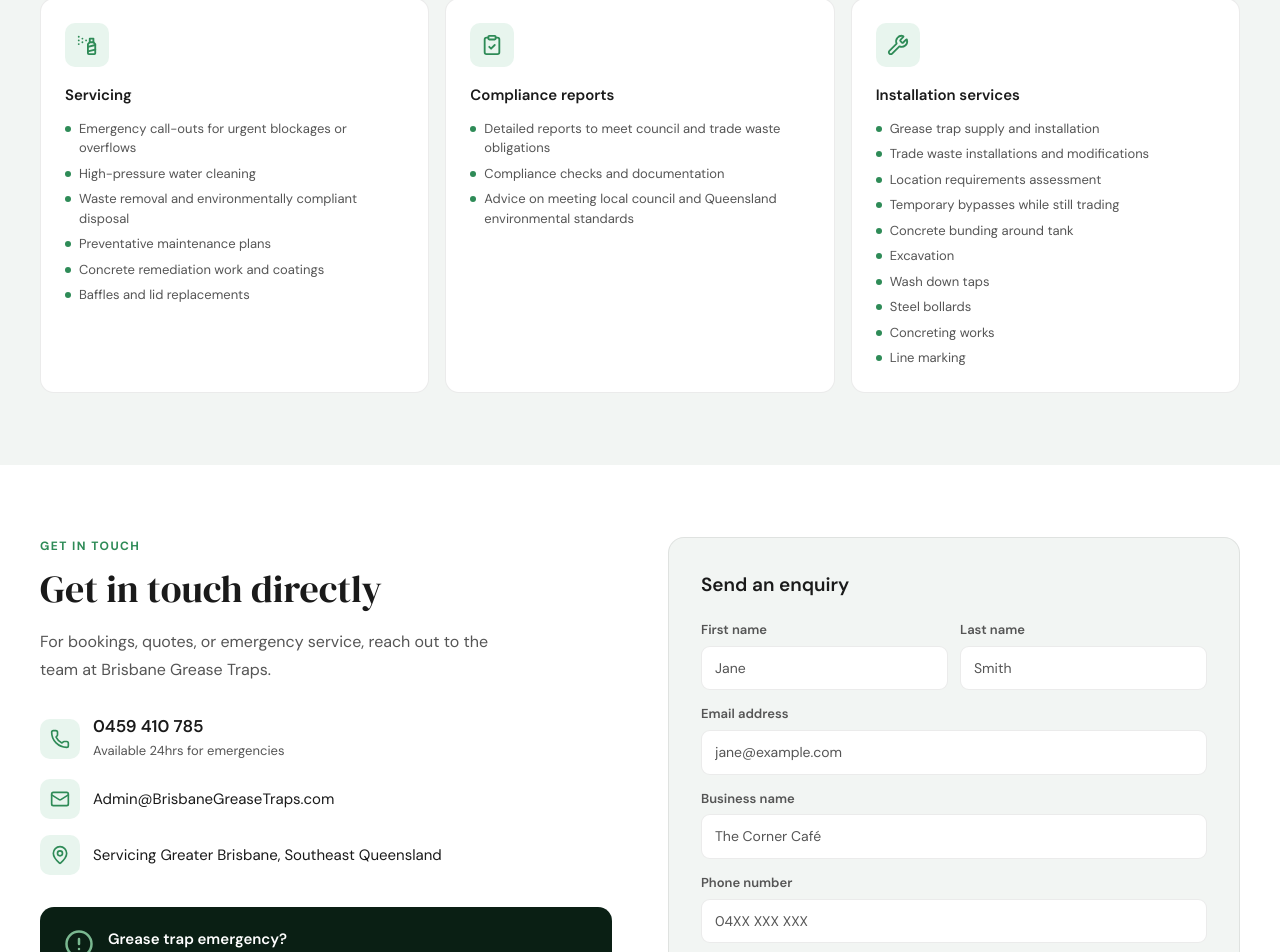
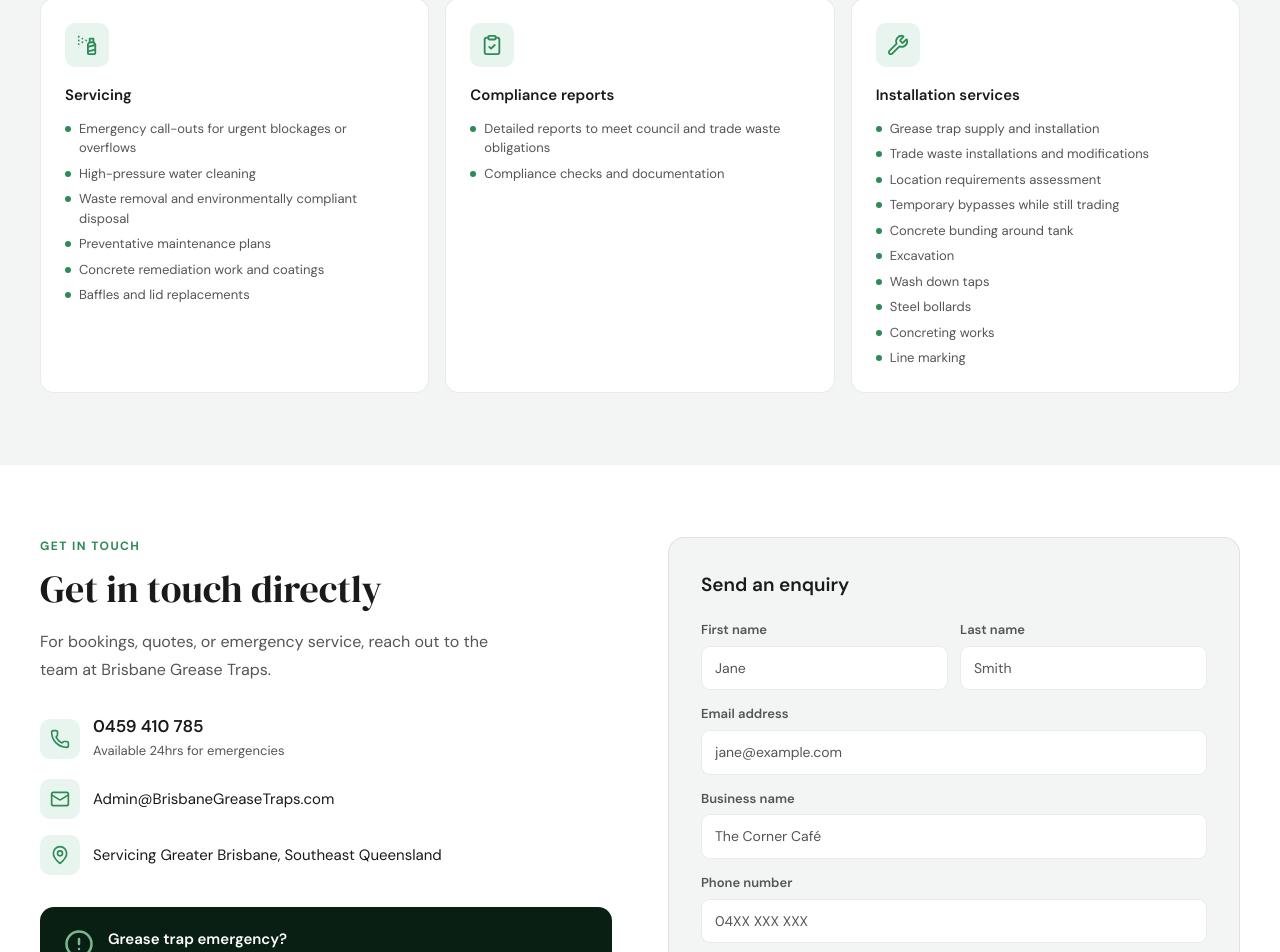
Before and after one commit to indigo165z/BGT, a Next.js app: page / in a window 1280 px wide. Shown: the part 1403-2355 px from the top of the page. Built offline with nearby package versions, Linux system fonts and the light colour scheme.

Commit message:
Remove "Advice on meeting local council and Queensland environmental standards" bullet
Co-Authored-By: Claude Sonnet 4.6 <noreply@anthropic.com>

```diff
--- a/src/components/CapabilitiesSection.tsx
+++ b/src/components/CapabilitiesSection.tsx
@@ -38,7 +38,6 @@ const panels: Record<string, PanelCard[]> = {
       items: [
         "Detailed reports to meet council and trade waste obligations",
         "Compliance checks and documentation",
-        "Advice on meeting local council and Queensland environmental standards",
       ],
     },
     {
--- a/src/lib/services.ts
+++ b/src/lib/services.ts
@@ -62,7 +62,6 @@ export const services: Service[] = [
     features: [
       "Detailed reports to meet council and trade waste obligations",
       "Compliance checks and documentation",
-      "Advice on meeting local council and Queensland environmental standards",
       "24-hour turnaround on all compliance reports",
       "Records formatted for Queensland Health and BCC audits",
     ],
```
